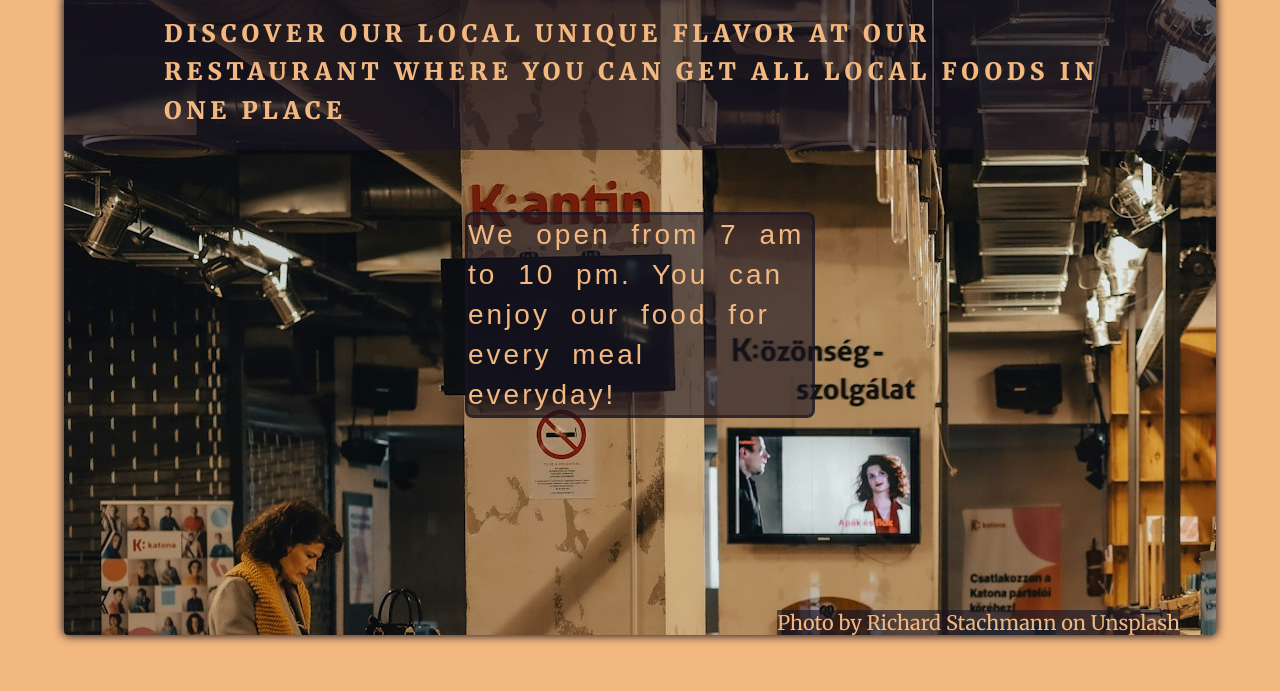
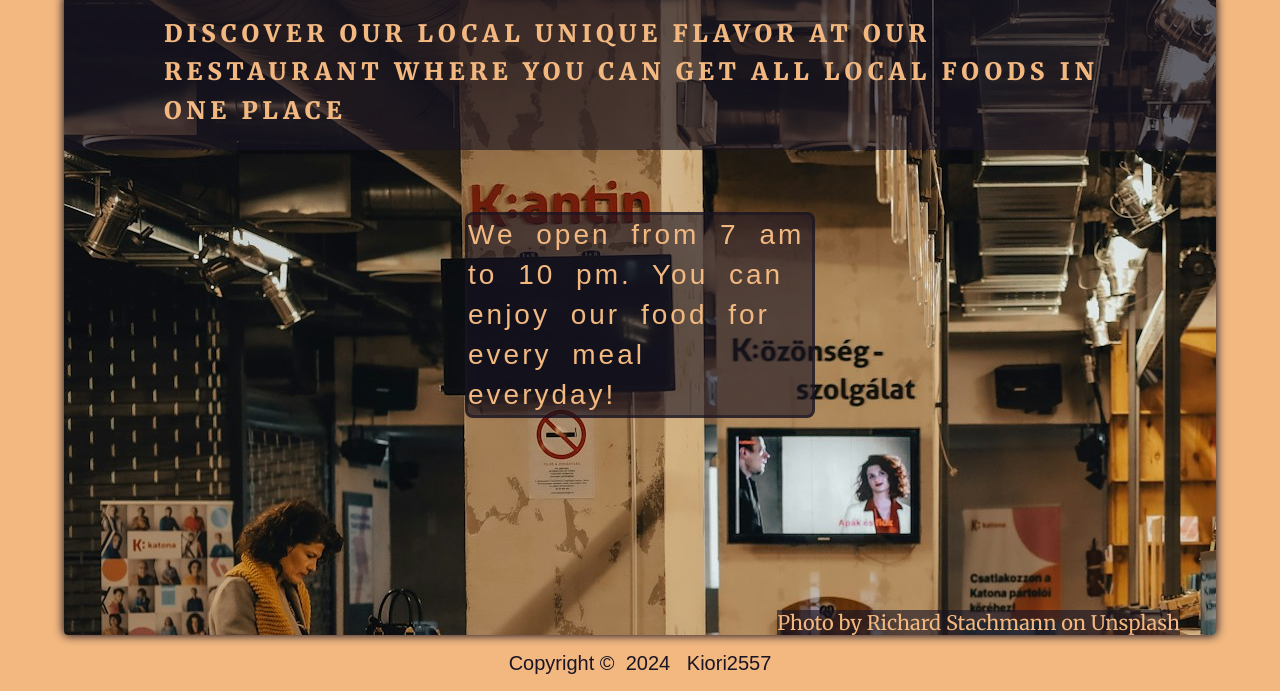
Before and after one commit to Kiori2557/restaurant_page_odinProject, a website built with webpack: page src/index.html in a window 1280 px wide. Shown: the part 109-800 px from the top of the page. Built offline with nearby package versions, Linux system fonts and the light colour scheme; a web font is replaced by a local one.

Commit message:
added footer

```diff
--- a/src/index.html
+++ b/src/index.html
@@ -15,6 +15,14 @@
       </nav>
     </header>
     <div class="content"></div>
-    <div class="footer"></div>
+    <footer>
+      <span>
+        Copyright &copy;&nbsp;
+        <script>
+          document.write(new Date().getFullYear());
+        </script>
+        &nbsp; Kiori2557
+      </span>
+    </footer>
   </body>
 </html>
--- a/src/style.css
+++ b/src/style.css
@@ -194,16 +194,11 @@ header {
   top: 200px;
   left: 500px;
 }
-.footer {
+footer {
   color: #1a1423;
   display: flex;
   justify-content: center;
   align-items: center;
   height: 7%;
   background-color: #f2b880;
-  white-space: pre;
 }
-.footer a {
-  text-decoration: none;
-  color: #1a1423;
-}
```
Also changed, not shown: dist/index.html, dist/main.js.
